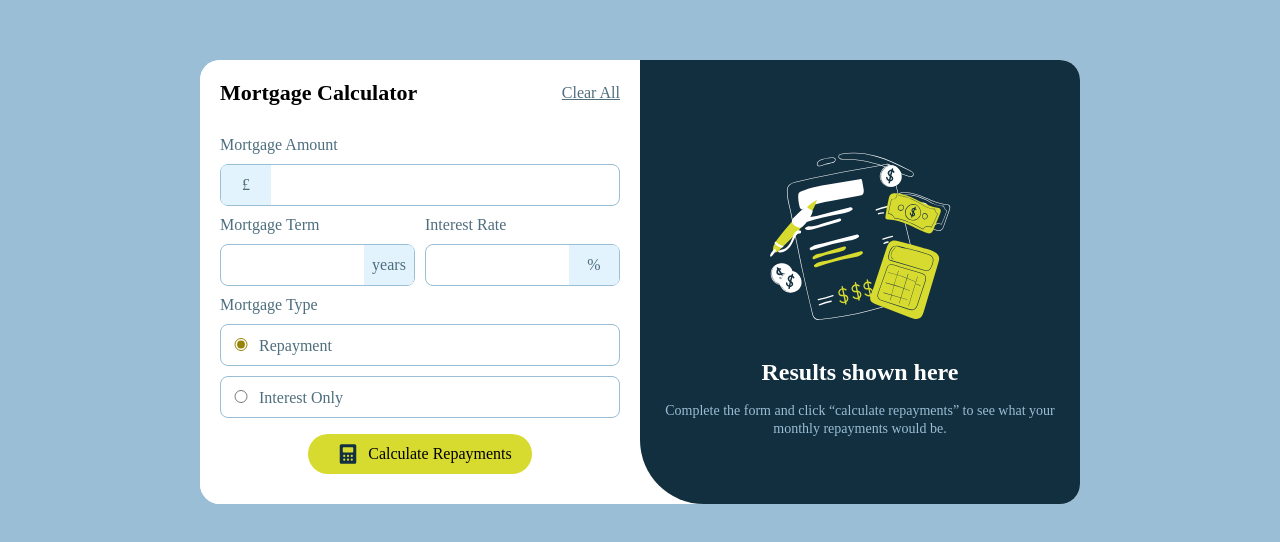
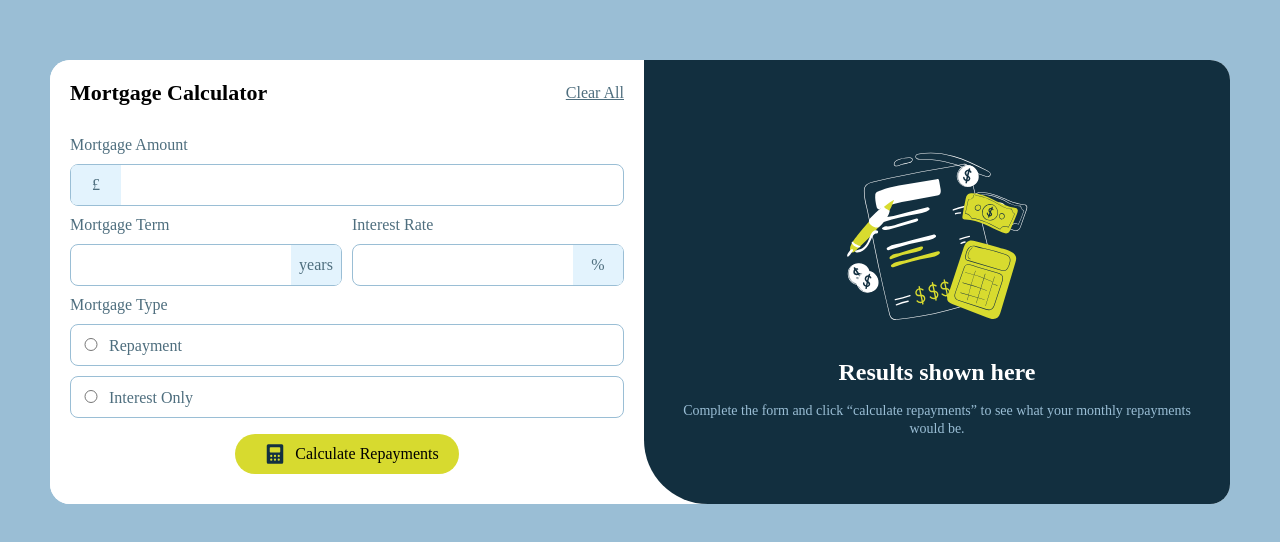
Before and after one commit to Zhxixin/mortgage.calculator, a React (Vite) app: page / in a window 1280 px wide. Shown: the part 118-660 px from the top of the page. Built offline with nearby package versions, Linux system fonts and the light colour scheme.

Commit message:
commit review page

```diff
--- /dev/null
+++ b/src/components/interest_rate_component.tsx
@@ -0,0 +1,31 @@
+import { useState } from "react";
+import { MortgageComponentProps } from "../util/types";
+
+export const InterestRateComponent: React.FC<MortgageComponentProps> = ({ register, errors }) => {
+    const [focusState, setFocusState] = useState<{ [key: string]: boolean }>({
+        mortgageAmount: false,
+        mortgageTerm: false,
+        interestRate: false,
+    });
+
+    const handleFocus = (field: string) => {
+        if (focusState[field]) return;
+        setFocusState((prev) => ({ ...prev, [field]: true }));
+    };
+
+    const handleBlur = (field: string) => {
+        if (!focusState[field]) return;
+        setFocusState((prev) => ({ ...prev, [field]: false }));
+    };
+
+    return (
+        <div className="rate-container">
+            <div className="title">Interest Rate</div>
+            <div className={`${errors.interestRate && 'error'} ${focusState.interestRate && 'hover'} input-wrapper`}>
+                <input {...register("interestRate", { required: true, min: 0, maxLength: 10, valueAsNumber: true, })} type="number" onFocus={() => handleFocus('interestRate')} onBlur={() => handleBlur('interestRate')} />
+                <span className={`${errors.interestRate && 'error'} ${focusState.interestRate && 'hover'} unit`}>%</span>
+            </div>
+            {errors.interestRate && <div className="error">This field is required</div>}
+        </div>
+    );
+}
--- /dev/null
+++ b/src/components/mortgage_amount_component.tsx
@@ -0,0 +1,32 @@
+import { useState } from "react";
+import { MortgageComponentProps } from "../util/types";
+
+export const MortgageAmountComponent: React.FC<MortgageComponentProps> = ({ register, errors }) => {
+    const [focusState, setFocusState] = useState<{ [key: string]: boolean }>({
+        mortgageAmount: false,
+        mortgageTerm: false,
+        interestRate: false,
+    });
+
+    const handleFocus = (field: string) => {
+        if (focusState[field]) return;
+        setFocusState((prev) => ({ ...prev, [field]: true }));
+    };
+
+    const handleBlur = (field: string) => {
+        if (!focusState[field]) return;
+        setFocusState((prev) => ({ ...prev, [field]: false }));
+    };
+
+    return (
+        <div className="amount-container">
+            <div className="title"> Mortgage Amount</div>
+            <div className={`${errors.mortgageAmount && 'error'} ${focusState.mortgageAmount && 'hover'} input-wrapper`}>
+                <span className={`${errors.mortgageAmount && 'error'} ${focusState.mortgageAmount && 'hover'} unit`}>£</span>
+                <input {...register("mortgageAmount", { required: true, min: 1, maxLength: 10, valueAsNumber: true, })} type="number" onFocus={() => handleFocus("mortgageAmount")}
+                    onBlur={() => handleBlur("mortgageAmount")} />
+            </div>
+            {errors.mortgageAmount && <div className="error">This field is required</div>}
+        </div>
+    );
+};
--- a/src/components/mortgage_calculator.tsx
+++ b/src/components/mortgage_calculator.tsx
@@ -4,28 +4,17 @@ import { calculateMortgage, MortgageDetails, MortgageResult, MortgageType } from
 import calculatorIcon from "./../assets/images/icon-calculator.svg";
 import { useEffect, useState } from "react";
 import { useStoreAction } from "../util/context";
+import { MortgageTypeComponent } from "./mortgage_type_component";
+import { MortgageTermComponent } from "./mortgage_term_component";
+import { MortgageAmountComponent } from "./mortgage_amount_component";
+import { InterestRateComponent } from "./interest_rate_component";
 
 export const MortgageCalculator = () => {
 
     const { state, dispatch } = useStoreAction();
-    const [mortgageType, setMortgageType] = useState<MortgageType>();
+    // const [mortgageType, setMortgageType] = useState<MortgageType>();
 
     const { register, getValues, handleSubmit, reset, formState: { errors }, } = useForm<MortgageDetails>();
-    const [focusState, setFocusState] = useState<{ [key: string]: boolean }>({
-        mortgageAmount: false,
-        mortgageTerm: false,
-        interestRate: false,
-    });
-
-    const handleFocus = (field: string) => {
-        if (focusState[field]) return;
-        setFocusState((prev) => ({ ...prev, [field]: true }));
-    };
-
-    const handleBlur = (field: string) => {
-        if (!focusState[field]) return;
-        setFocusState((prev) => ({ ...prev, [field]: false }));
-    };
 
 
 
@@ -47,62 +36,28 @@ export const MortgageCalculator = () => {
 
     });
     const resetForm = () => {
+        // setMortgageType(undefined);
+
         reset();
-        console.log('重置数据', getValues());
+        console.log('重置数据', getValues('interestRate'));
         dispatch?.call(this, { type: "reset" });
     }
-    useEffect(() => {
-        reset({ mortgageType: state?.mortgageType });
-    }, []);
 
-    console.log('render MortgageCalculator', state);
+
+    // console.log('render MortgageCalculator', getValues());
     return (
         <form onSubmit={onSubmit} className="calculator-container">
             <div className="calculator-title">
                 <div className="title">Mortgage Calculator</div>
                 <button className="clear-button" onClick={resetForm}>Clear All</button>
             </div>
-
-            <div className="amount-container">
-                <div className="title"> Mortgage Amount</div>
-                <div className={`${errors.mortgageAmount && 'error'} ${focusState.mortgageAmount && 'hover'} input-wrapper`}>
-                    <span className={`${errors.mortgageAmount && 'error'} ${focusState.mortgageAmount && 'hover'} unit`}>£</span>
-                    <input {...register("mortgageAmount", { required: true, min: 1, maxLength: 10, valueAsNumber: true, })} type="number" onFocus={() => handleFocus("mortgageAmount")}
-                        onBlur={() => handleBlur("mortgageAmount")} />
-                </div>
-                {errors.mortgageAmount && <div className="error">This field is required</div>}
-            </div>
-
+            <MortgageAmountComponent register={register} errors={errors}></MortgageAmountComponent>
 
             <div className="input-container">
-                <div className="term-container">
-                    <div className="title">Mortgage Term</div>
-                    <div className={`${errors.mortgageTerm && 'error'} ${focusState.mortgageTerm && 'hover'} input-wrapper`}>
-                        <input {...register("mortgageTerm", { required: true, min: 1, maxLength: 10, valueAsNumber: true, })} type="number" onFocus={() => handleFocus('mortgageTerm')} onBlur={() => handleBlur('mortgageTerm')} />
-                        <span className={`${errors.mortgageTerm && 'error'} ${focusState.mortgageTerm && 'hover'} unit`}>years</span>
-                    </div>
-                    {errors.mortgageTerm && <div className="error">This field is required</div>}
-                </div>
-                <div className="rate-container">
-                    <div className="title">Interest Rate</div>
-                    <div className={`${errors.interestRate && 'error'} ${focusState.interestRate && 'hover'} input-wrapper`}>
-                        <input {...register("interestRate", { required: true, min: 0, maxLength: 10, valueAsNumber: true, })} type="number" onFocus={() => handleFocus('interestRate')} onBlur={() => handleBlur('interestRate')} />
-                        <span className={`${errors.interestRate && 'error'} ${focusState.interestRate && 'hover'} unit`}>%</span>
-                    </div>
-                    {errors.interestRate && <div className="error">This field is required</div>}
-                </div>
+                <MortgageTermComponent register={register} errors={errors}></MortgageTermComponent>
+                <InterestRateComponent register={register} errors={errors}></InterestRateComponent>
             </div>
-            <div className="mortgage-type-container">
-                <div className="title">Mortgage Type</div>
-
-                <div className={`${mortgageType == 'repayment' && 'selected'} repayment`}>
-                    <label htmlFor="repayment"><input id="repayment" {...register("mortgageType")} type="radio" value='repayment' onChange={() => setMortgageType(() => 'repayment')} />Repayment</label>
-                </div>
-                <div className={`${mortgageType == 'interestOnly' && 'selected'} interest-only`}>
-                    <label htmlFor="interestOnly"><input id="interestOnly" {...register("mortgageType")} type="radio" value='interestOnly' onChange={() => setMortgageType(() => 'interestOnly')} />Interest Only</label>
-                </div>
-
-            </div>
+            <MortgageTypeComponent register={register} errors={errors} getValues={getValues}></MortgageTypeComponent>
             <p></p>
             <button className="submit-button" type="submit" >
                 <img src={calculatorIcon} className="submit-icon" alt="calculate repayments" />
--- /dev/null
+++ b/src/components/mortgage_term_component.tsx
@@ -0,0 +1,33 @@
+import { useState } from "react";
+import { MortgageComponentProps } from "../util/types";
+
+export const MortgageTermComponent: React.FC<MortgageComponentProps> = ({ register, errors }) => {
+    const [focusState, setFocusState] = useState<{ [key: string]: boolean }>({
+        mortgageAmount: false,
+        mortgageTerm: false,
+        interestRate: false,
+    });
+
+    const handleFocus = (field: string) => {
+        if (focusState[field]) return;
+        setFocusState((prev) => ({ ...prev, [field]: true }));
+    };
+
+    const handleBlur = (field: string) => {
+        if (!focusState[field]) return;
+        setFocusState((prev) => ({ ...prev, [field]: false }));
+    };
+
+
+    return (
+
+        <div className="term-container">
+            <div className="title">Mortgage Term</div>
+            <div className={`${errors.mortgageTerm && 'error'} ${focusState.mortgageTerm && 'hover'} input-wrapper`}>
+                <input {...register("mortgageTerm", { required: true, min: 1, maxLength: 10, valueAsNumber: true, })} type="number" onFocus={() => handleFocus('mortgageTerm')} onBlur={() => handleBlur('mortgageTerm')} />
+                <span className={`${errors.mortgageTerm && 'error'} ${focusState.mortgageTerm && 'hover'} unit`}>years</span>
+            </div>
+            {errors.mortgageTerm && <div className="error">This field is required</div>}
+        </div>
+    );
+};
--- /dev/null
+++ b/src/components/mortgage_type_component.tsx
@@ -0,0 +1,32 @@
+import React, { useEffect, useLayoutEffect, useState } from "react";
+import { MortgageComponentProps, MortgageDetails, MortgageType } from "../util/types";
+import { useStoreAction } from "../util/context";
+export const MortgageTypeComponent: React.FC<MortgageComponentProps> = ({ register, errors, getValues }) => {
+    const [mortgageType, setMortgageType] = useState<MortgageType>();
+    const { state } = useStoreAction();
+
+    useEffect(() => {
+        if (getValues != null && getValues("mortgageType") == null && state?.mortgageType != "interestOnly" && state?.mortgageType != "repayment") {
+            console.log(' mortgageType null');
+            setMortgageType(undefined);
+        }
+    });
+
+
+    return (
+
+        <div className="mortgage-type-container">
+            <div className="title">Mortgage Type</div>
+
+            <div className={`${mortgageType == 'repayment' && 'selected'} repayment`}>
+                <label htmlFor="repayment"> <input id="repayment" {...register("mortgageType", { required: true, })} type="radio" value='repayment' onChange={() => setMortgageType(() => 'repayment')} />Repayment</label>
+            </div>
+            <div className={`${mortgageType == 'interestOnly' && 'selected'} interest-only`}>
+                <label htmlFor="interestOnly"><input id="interestOnly" {...register("mortgageType", { required: true })} type="radio" value='interestOnly' onChange={() => setMortgageType(() => 'interestOnly')} />Interest Only</label>
+            </div>
+            {errors.mortgageType && <div className="error">This field is required</div>}
+        </div>
+
+
+    );
+};
--- a/src/styles/global.scss
+++ b/src/styles/global.scss
@@ -51,6 +51,7 @@ body {
                 color: $color-slate-700;
                 text-align: end;
                 text-decoration: underline;
+                cursor: pointer;
             }
         }
 
@@ -104,13 +105,13 @@ body {
                 flex: 1;
                 padding: 0 .625rem;
                 accent-color: #988403;
+
+                cursor: pointer;
             }
         }
 
         .input-container {
 
-            // display: flex;
-            // gap: .625rem;
             .unit {
                 border-top-right-radius: .375rem;
                 border-bottom-right-radius: .375rem;
@@ -260,12 +261,13 @@ body {
         display: flex;
         justify-content: space-around;
         border-radius: 1.25rem;
-        margin: auto;
-        max-width: min-content;
+        margin: auto 3.125rem;
+        max-width: max-content;
+
 
         .calculator-container {
             border-radius: 1.25rem;
-            min-width: 25rem;
+            // min-width: 25rem;
 
             .calculator-title {
                 display: flex;
@@ -280,17 +282,11 @@ body {
                 overflow: hidden;
                 white-space: nowrap;
 
-                .term-container,
-                .rate-container {
-                    input {
-                        width: 50%;
-                    }
-                }
             }
         }
 
         .calculator-result-container {
-            min-width: 25rem;
+            // min-width: 25rem;
             display: flex;
             justify-content: center;
             align-items: center;
--- a/src/util/types.ts
+++ b/src/util/types.ts
@@ -1,3 +1,4 @@
+import { FieldErrors, UseFormGetValues, UseFormRegister } from "react-hook-form";
 
 export type MortgageDetails = {
     mortgageAmount?: number;// 贷款总额
@@ -14,7 +15,12 @@ export interface MortgageResult {
     totalPayment: number; // 总还款额
     totalInterest: number; // 总利息
 }
+export interface MortgageComponentProps {
+    register: UseFormRegister<MortgageDetails>;
+    errors: FieldErrors<MortgageDetails>;
+    getValues?: UseFormGetValues<MortgageDetails>;
 
+}
 export function calculateMortgage({
     mortgageAmount,
     interestRate,
```
Also changed, not shown: 6 other files (tests, documents, lock files or other folders).
